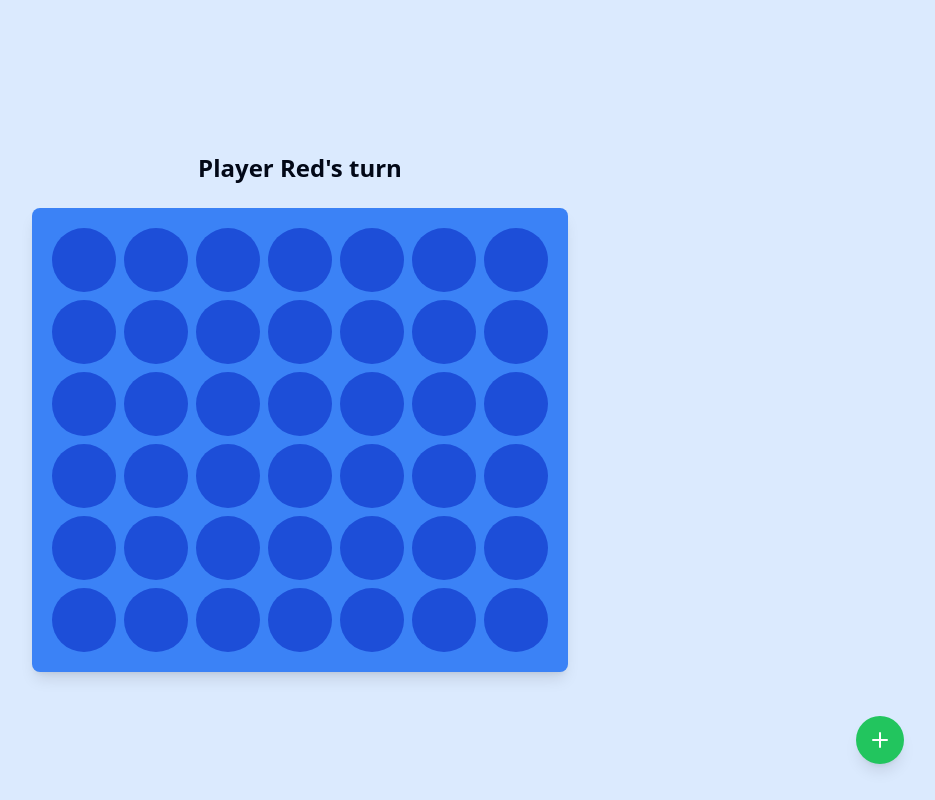
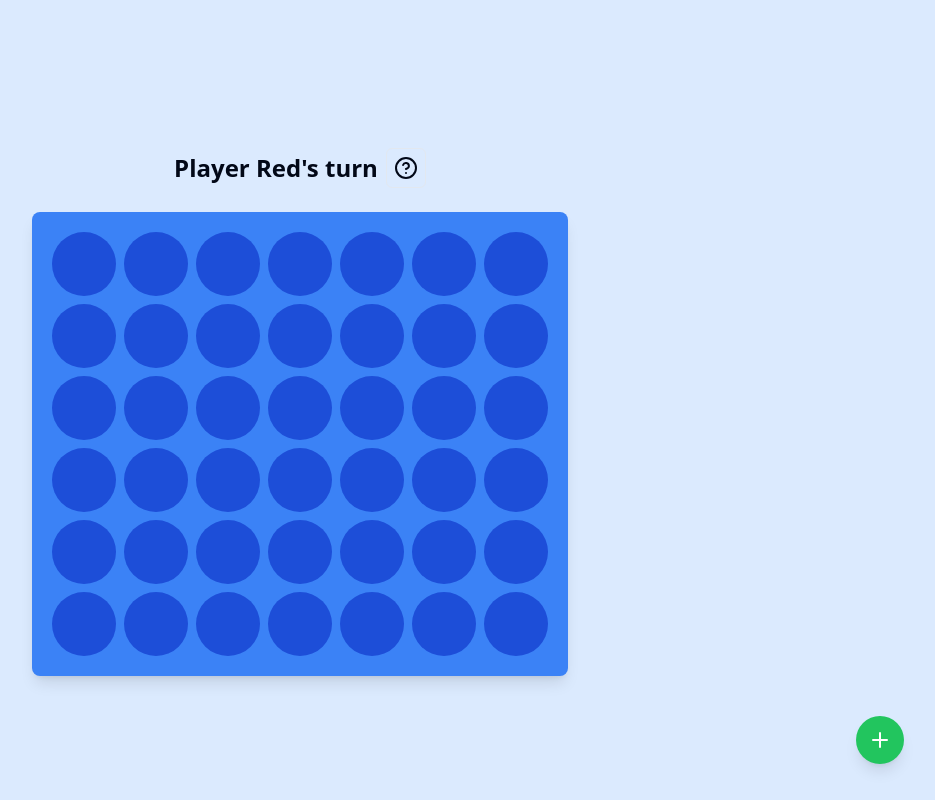
Before and after one commit to HasanYahya101/Connect4-Vite, a React (Vite) app: page / in a window 1280 px wide. Shown: the whole page, without its empty margins (340-1275 px from the left). Built offline with nearby package versions, Linux system fonts and the light colour scheme.

Commit message:
chore: Add CircleHelp icon and tooltip to Connect4 component

```diff
--- a/src/components/component/playground.jsx
+++ b/src/components/component/playground.jsx
@@ -1,7 +1,7 @@
 import React, { useState, useEffect } from 'react';
 import { motion } from 'framer-motion';
 import { Button } from '../ui/button';
-import { Plus } from 'lucide-react';
+import { CircleHelp, Plus } from 'lucide-react';
 import {
     AlertDialog,
     AlertDialogAction,
@@ -87,7 +87,11 @@ const Connect4 = () => {
         <div className="flex flex-col items-center justify-center h-screen w-screen min-h-screen min-w-[100vw] bg-blue-100">
             <div className='flex justify-center items-center self-center my-6'>
                 <span className="text-2xl font-bold">{currentPlayer === PLAYER1 ? 'Player Red' : 'Player Yellow'}'s turn</span>
-
+                <Button className="ml-2 bg-blue-100" variant="outline" onClick={() => alert('Connect 4 is a two-player connection game in which the players first choose a color and then take turns dropping colored discs from the top into a seven-column, six-row vertically suspended grid. The pieces fall straight down, occupying the lowest available space within the column. The objective of the game is to be the first to form a horizontal, vertical, or diagonal line of four of one\'s own discs.')}
+                    size="icon"
+                >
+                    <CircleHelp size={24} />
+                </Button>
             </div>
             <div className="bg-blue-500 p-4 rounded-lg shadow-lg">
                 {board.map((row, rowIndex) => (
@@ -118,7 +122,7 @@ const Connect4 = () => {
                     {winner ? `${winner === PLAYER1 ? 'Red' : 'Yellow'} wins!` : "It's a draw!"}
                 </div>
             )}
-            <div className="fixed bottom-9 right-9 flex flex-col gap-2">
+            <div className="fixed bottom-9 right-9 flex flex-col gap-2 z-50">
                 <button className="bg-green-500 hover:bg-green-600 text-white rounded-full p-3 shadow-lg transition-all duration-300 flex items-center group hover:pr-6"
                     onMouseEnter={() => setNewHover(true)}
                     onMouseLeave={() => setNewHover(false)}
```
